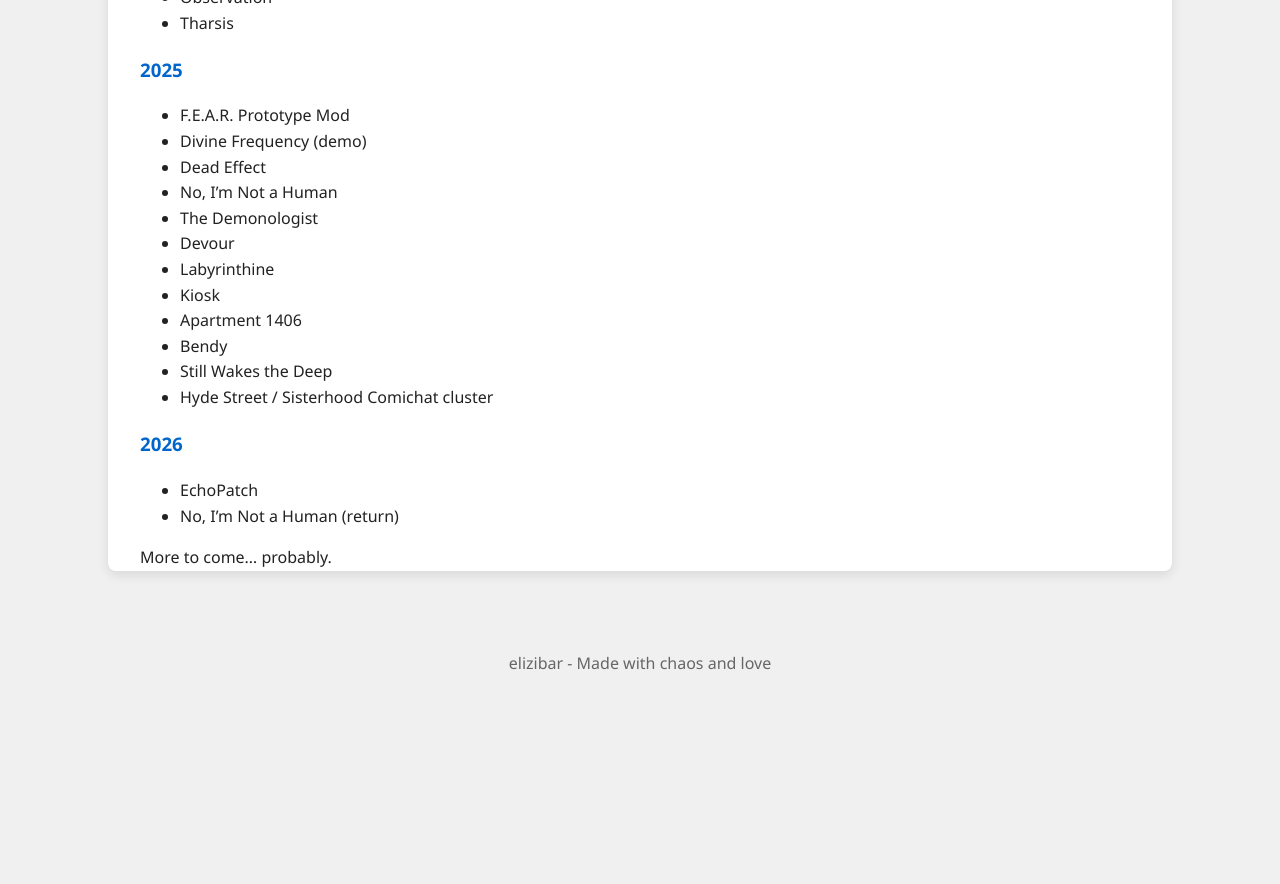
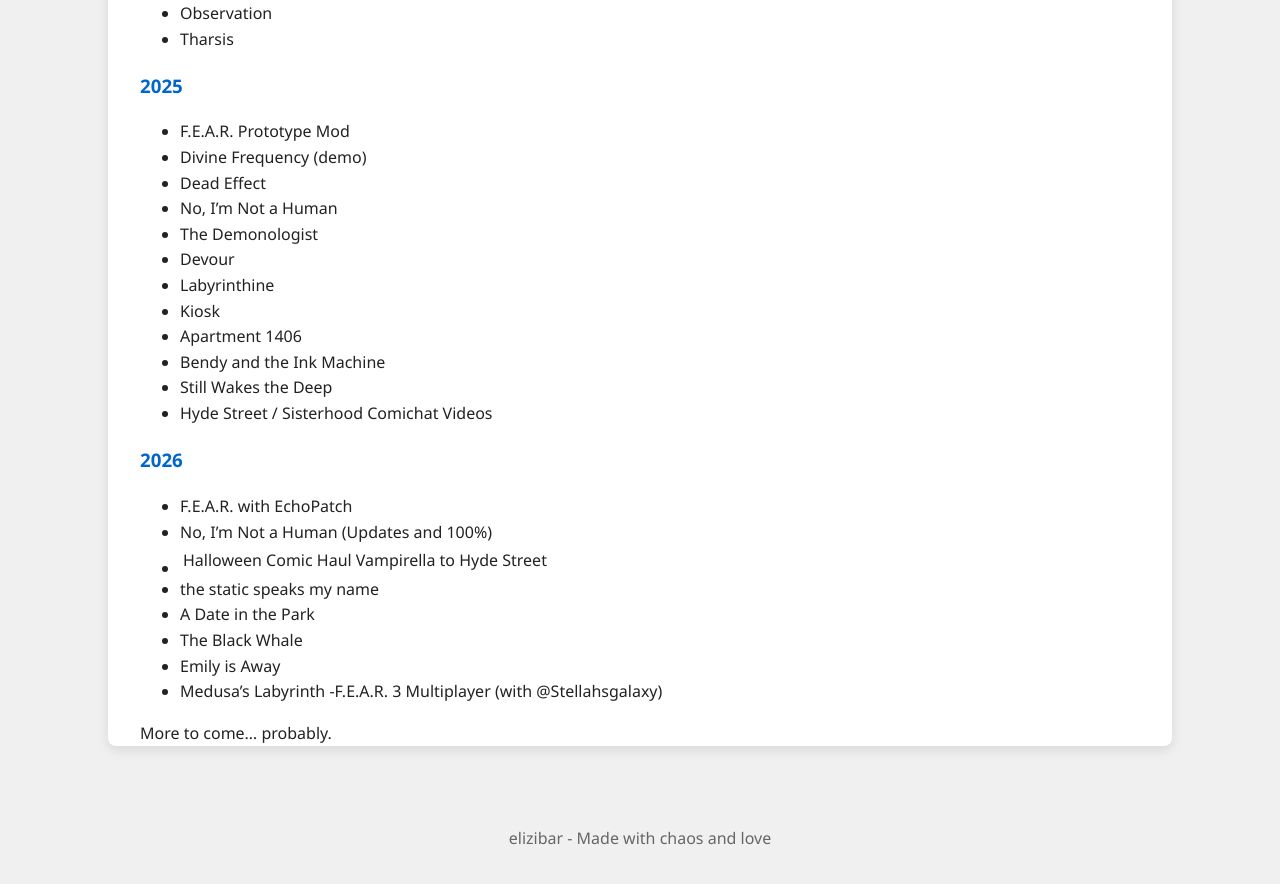
Before and after one commit to elizibar/elizibar.github.io, a Jekyll site: the page built from feartober/index.md, in a window 1280 px wide and 900 px high, scrolled down 1543 px. Shown: the top 884 px of the window. Built offline with Jekyll 4.4.1, drawn with Linux system fonts in a browser that asks for light colours; before the commit the page ends 2267 px from its top, so only the background shows below that.

Commit message:
Update index.md

```diff
--- a/feartober/index.md
+++ b/feartober/index.md
@@ -7,6 +7,7 @@
 # FEARtober
 
 Every October I return to the *F.E.A.R.* series (and a few extra horrors) for a seasonal run.
+
 What started in 2017 as a simple playthrough of the original game has become an annual tradition of dread, multiplayer experiments, side horrors, and the occasional comic interlude.
 
 ### 2017
@@ -62,12 +63,19 @@
 - Labyrinthine
 - Kiosk
 - Apartment 1406
-- Bendy
+- Bendy and the Ink Machine
 - Still Wakes the Deep
-- Hyde Street / Sisterhood Comichat cluster
+- Hyde Street / Sisterhood Comichat Videos
 
 ### 2026
-- EchoPatch
-- No, I’m Not a Human (return)
+- F.E.A.R. with EchoPatch
+- No, I’m Not a Human (Updates and 100%)
+- Halloween Comic Haul | Vampirella to Hyde Street
+- the static speaks my name
+- A Date in the Park
+- The Black Whale
+- Emily is Away
+- Medusa's Labyrinth
+-F.E.A.R. 3 Multiplayer (with @Stellahsgalaxy)
 
 More to come… probably.
```
